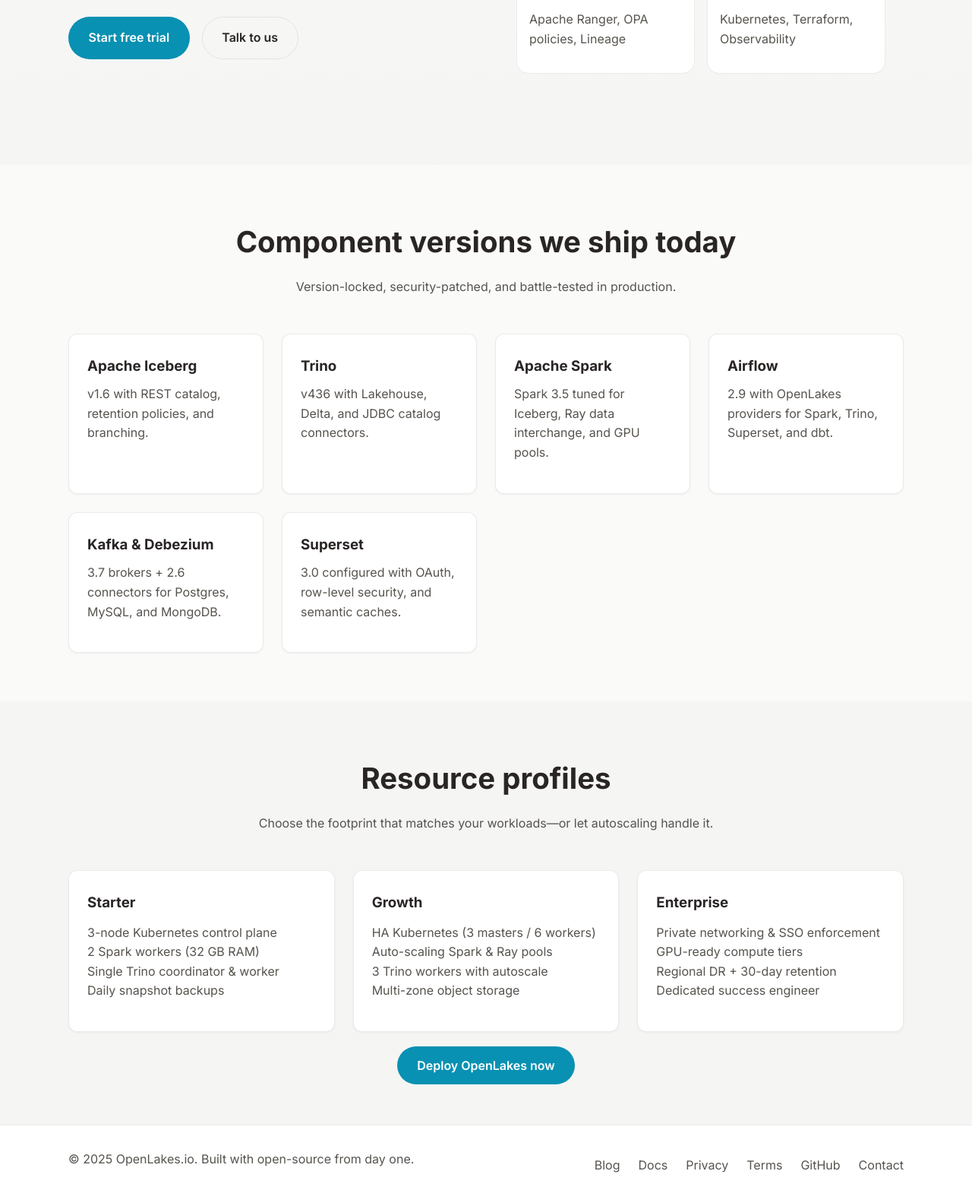
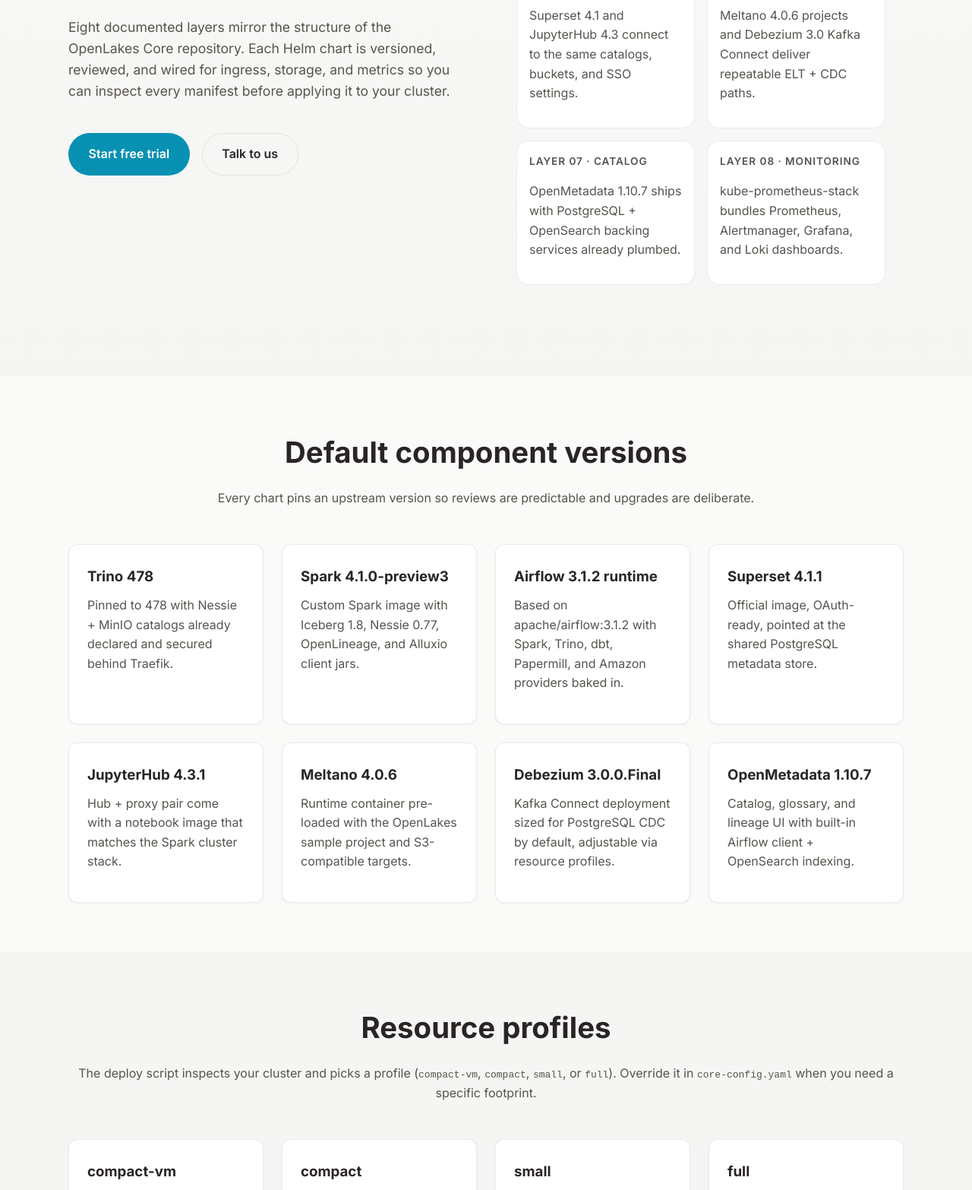
Before and after one commit to OpenLakes/openlakes-site, a plain HTML site: page platform/index.html in a window 1280 px wide. Shown: the part 651-2217 px from the top of the page at 76% size. Drawn offline with Linux system fonts and the light colour scheme.

Commit message:
content: align marketing copy with product

```diff
--- a/platform/index.html
+++ b/platform/index.html
@@ -34,8 +34,8 @@
         <p class="eyebrow">Architecture</p>
         <h1>The OpenLakes platform in one glance</h1>
         <p class="lead">
-          Eight opinionated layers that turn open source projects into a cohesive lakehouse.
-          Every component ships pre-integrated, versioned, and observable from day one.
+          Eight documented layers mirror the structure of the OpenLakes Core repository. Each Helm chart is versioned, reviewed, and wired
+          for ingress, storage, and metrics so you can inspect every manifest before applying it to your cluster.
         </p>
         <div class="hero__actions">
           <a href="https://core.openlakes.io/" class="btn btn--primary">Start free trial</a>
@@ -46,36 +46,36 @@
         <div class="hero__brand" style="padding: 1.5rem;">
           <div style="display: grid; grid-template-columns: repeat(2, minmax(140px, 1fr)); gap: 1rem;">
             <div style="background: white; border-radius: 1rem; padding: 1rem; border: 1px solid var(--border);">
-              <p style="font-size: 0.85rem; font-weight: 600; color: var(--muted); text-transform: uppercase; letter-spacing: 0.07em;">Experience</p>
-              <p style="margin-top: 0.5rem;">Superset, Streamlit Apps, VS Code, Notebooks</p>
+              <p style="font-size: 0.85rem; font-weight: 600; color: var(--muted); text-transform: uppercase; letter-spacing: 0.07em;">Layer 01 · Infrastructure</p>
+              <p style="margin-top: 0.5rem;">Traefik ingress, Longhorn, PostgreSQL, MinIO, Kafka, and Nessie routing form the base.</p>
             </div>
             <div style="background: white; border-radius: 1rem; padding: 1rem; border: 1px solid var(--border);">
-              <p style="font-size: 0.85rem; font-weight: 600; color: var(--muted); text-transform: uppercase; letter-spacing: 0.07em;">SQL + Semantic</p>
-              <p style="margin-top: 0.5rem;">Trino, REST APIs, Metrics Layer</p>
+              <p style="font-size: 0.85rem; font-weight: 600; color: var(--muted); text-transform: uppercase; letter-spacing: 0.07em;">Layer 02 · Compute</p>
+              <p style="margin-top: 0.5rem;">Trino 478 and Spark 4.1.0-preview3 (Iceberg + Nessie enabled) share object storage and credentials.</p>
             </div>
             <div style="background: white; border-radius: 1rem; padding: 1rem; border: 1px solid var(--border);">
-              <p style="font-size: 0.85rem; font-weight: 600; color: var(--muted); text-transform: uppercase; letter-spacing: 0.07em;">Processing</p>
-              <p style="margin-top: 0.5rem;">Apache Spark, Ray, dbt</p>
+              <p style="font-size: 0.85rem; font-weight: 600; color: var(--muted); text-transform: uppercase; letter-spacing: 0.07em;">Layer 03 · Streaming</p>
+              <p style="margin-top: 0.5rem;">Reserved for future engines. Spark Structured Streaming ships today for event use cases.</p>
             </div>
             <div style="background: white; border-radius: 1rem; padding: 1rem; border: 1px solid var(--border);">
-              <p style="font-size: 0.85rem; font-weight: 600; color: var(--muted); text-transform: uppercase; letter-spacing: 0.07em;">Workflow</p>
-              <p style="margin-top: 0.5rem;">Airflow, Dagster, Automation APIs</p>
+              <p style="font-size: 0.85rem; font-weight: 600; color: var(--muted); text-transform: uppercase; letter-spacing: 0.07em;">Layer 04 · Orchestration</p>
+              <p style="margin-top: 0.5rem;">Airflow runtime image with OpenLakes providers and Papermill support keeps jobs reproducible.</p>
             </div>
             <div style="background: white; border-radius: 1rem; padding: 1rem; border: 1px solid var(--border);">
-              <p style="font-size: 0.85rem; font-weight: 600; color: var(--muted); text-transform: uppercase; letter-spacing: 0.07em;">Storage</p>
-              <p style="margin-top: 0.5rem;">Apache Iceberg, Parquet, MinIO / S3</p>
+              <p style="font-size: 0.85rem; font-weight: 600; color: var(--muted); text-transform: uppercase; letter-spacing: 0.07em;">Layer 05 · Analytics</p>
+              <p style="margin-top: 0.5rem;">Superset 4.1 and JupyterHub 4.3 connect to the same catalogs, buckets, and SSO settings.</p>
             </div>
             <div style="background: white; border-radius: 1rem; padding: 1rem; border: 1px solid var(--border);">
-              <p style="font-size: 0.85rem; font-weight: 600; color: var(--muted); text-transform: uppercase; letter-spacing: 0.07em;">Ingestion</p>
-              <p style="margin-top: 0.5rem;">Kafka, Debezium, CDC connectors</p>
+              <p style="font-size: 0.85rem; font-weight: 600; color: var(--muted); text-transform: uppercase; letter-spacing: 0.07em;">Layer 06 · Ingestion</p>
+              <p style="margin-top: 0.5rem;">Meltano 4.0.6 projects and Debezium 3.0 Kafka Connect deliver repeatable ELT + CDC paths.</p>
             </div>
             <div style="background: white; border-radius: 1rem; padding: 1rem; border: 1px solid var(--border);">
-              <p style="font-size: 0.85rem; font-weight: 600; color: var(--muted); text-transform: uppercase; letter-spacing: 0.07em;">Governance</p>
-              <p style="margin-top: 0.5rem;">Apache Ranger, OPA policies, Lineage</p>
+              <p style="font-size: 0.85rem; font-weight: 600; color: var(--muted); text-transform: uppercase; letter-spacing: 0.07em;">Layer 07 · Catalog</p>
+              <p style="margin-top: 0.5rem;">OpenMetadata 1.10.7 ships with PostgreSQL + OpenSearch backing services already plumbed.</p>
             </div>
             <div style="background: white; border-radius: 1rem; padding: 1rem; border: 1px solid var(--border);">
-              <p style="font-size: 0.85rem; font-weight: 600; color: var(--muted); text-transform: uppercase; letter-spacing: 0.07em;">Infrastructure</p>
-              <p style="margin-top: 0.5rem;">Kubernetes, Terraform, Observability</p>
+              <p style="font-size: 0.85rem; font-weight: 600; color: var(--muted); text-transform: uppercase; letter-spacing: 0.07em;">Layer 08 · Monitoring</p>
+              <p style="margin-top: 0.5rem;">kube-prometheus-stack bundles Prometheus, Alertmanager, Grafana, and Loki dashboards.</p>
             </div>
           </div>
         </div>
@@ -86,33 +86,41 @@
   <section class="section">
     <div class="container">
       <div class="section__header">
-        <h2>Component versions we ship today</h2>
-        <p>Version-locked, security-patched, and battle-tested in production.</p>
+        <h2>Default component versions</h2>
+        <p>Every chart pins an upstream version so reviews are predictable and upgrades are deliberate.</p>
       </div>
       <div class="pill-grid" style="grid-template-columns: repeat(auto-fit, minmax(220px, 1fr));">
         <div class="pill">
-          <h3>Apache Iceberg</h3>
-          <p>v1.6 with REST catalog, retention policies, and branching.</p>
+          <h3>Trino 478</h3>
+          <p>Pinned to 478 with Nessie + MinIO catalogs already declared and secured behind Traefik.</p>
         </div>
         <div class="pill">
-          <h3>Trino</h3>
-          <p>v436 with Lakehouse, Delta, and JDBC catalog connectors.</p>
+          <h3>Spark 4.1.0-preview3</h3>
+          <p>Custom Spark image with Iceberg 1.8, Nessie 0.77, OpenLineage, and Alluxio client jars.</p>
         </div>
         <div class="pill">
-          <h3>Apache Spark</h3>
-          <p>Spark 3.5 tuned for Iceberg, Ray data interchange, and GPU pools.</p>
+          <h3>Airflow 3.1.2 runtime</h3>
+          <p>Based on apache/airflow:3.1.2 with Spark, Trino, dbt, Papermill, and Amazon providers baked in.</p>
         </div>
         <div class="pill">
-          <h3>Airflow</h3>
-          <p>2.9 with OpenLakes providers for Spark, Trino, Superset, and dbt.</p>
+          <h3>Superset 4.1.1</h3>
+          <p>Official image, OAuth-ready, pointed at the shared PostgreSQL metadata store.</p>
         </div>
         <div class="pill">
-          <h3>Kafka & Debezium</h3>
-          <p>3.7 brokers + 2.6 connectors for Postgres, MySQL, and MongoDB.</p>
+          <h3>JupyterHub 4.3.1</h3>
+          <p>Hub + proxy pair come with a notebook image that matches the Spark cluster stack.</p>
         </div>
         <div class="pill">
-          <h3>Superset</h3>
-          <p>3.0 configured with OAuth, row-level security, and semantic caches.</p>
+          <h3>Meltano 4.0.6</h3>
+          <p>Runtime container pre-loaded with the OpenLakes sample project and S3-compatible targets.</p>
+        </div>
+        <div class="pill">
+          <h3>Debezium 3.0.0.Final</h3>
+          <p>Kafka Connect deployment sized for PostgreSQL CDC by default, adjustable via resource profiles.</p>
+        </div>
+        <div class="pill">
+          <h3>OpenMetadata 1.10.7</h3>
+          <p>Catalog, glossary, and lineage UI with built-in Airflow client + OpenSearch indexing.</p>
         </div>
       </div>
     </div>
@@ -122,34 +130,39 @@
     <div class="container">
       <div class="section__header">
         <h2>Resource profiles</h2>
-        <p>Choose the footprint that matches your workloads—or let autoscaling handle it.</p>
+        <p>The deploy script inspects your cluster and picks a profile (<code>compact-vm</code>, <code>compact</code>, <code>small</code>, or <code>full</code>). Override it in <code>core-config.yaml</code> when you need a specific footprint.</p>
       </div>
-      <div style="display: grid; grid-template-columns: repeat(auto-fit, minmax(240px, 1fr)); gap: 1.5rem;">
+      <div style="display: grid; grid-template-columns: repeat(auto-fit, minmax(220px, 1fr)); gap: 1.5rem;">
         <div class="pill" style="background: white;">
-          <h3>Starter</h3>
+          <h3>compact-vm</h3>
           <ul style="list-style: none; padding-left: 0; margin-top: 0.75rem; color: var(--muted);">
-            <li>3-node Kubernetes control plane</li>
-            <li>2 Spark workers (32 GB RAM)</li>
-            <li>Single Trino coordinator & worker</li>
-            <li>Daily snapshot backups</li>
+            <li>Auto-selected for single-node macOS/VM setups.</li>
+            <li>Guards against under-provisioned CPU and memory.</li>
+            <li>Keeps every layer online with the smallest requests possible.</li>
           </ul>
         </div>
         <div class="pill" style="background: white;">
-          <h3>Growth</h3>
+          <h3>compact</h3>
           <ul style="list-style: none; padding-left: 0; margin-top: 0.75rem; color: var(--muted);">
-            <li>HA Kubernetes (3 masters / 6 workers)</li>
-            <li>Auto-scaling Spark & Ray pools</li>
-            <li>3 Trino workers with autoscale</li>
-            <li>Multi-zone object storage</li>
+            <li>Manual override for single-node bare metal.</li>
+            <li>Reduces Spark, Trino, Meltano, Debezium, and Loki footprints.</li>
+            <li>Useful when you need the entire stack on a workstation.</li>
           </ul>
         </div>
         <div class="pill" style="background: white;">
-          <h3>Enterprise</h3>
+          <h3>small</h3>
           <ul style="list-style: none; padding-left: 0; margin-top: 0.75rem; color: var(--muted);">
-            <li>Private networking & SSO enforcement</li>
-            <li>GPU-ready compute tiers</li>
-            <li>Regional DR + 30-day retention</li>
-            <li>Dedicated success engineer</li>
+            <li>Default for most lab clusters and small multi-node installs.</li>
+            <li>Balances resource requests so all services remain enabled.</li>
+            <li>Works up to roughly 24 cores / 128&nbsp;Gi across the cluster.</li>
+          </ul>
+        </div>
+        <div class="pill" style="background: white;">
+          <h3>full</h3>
+          <ul style="list-style: none; padding-left: 0; margin-top: 0.75rem; color: var(--muted);">
+            <li>Selected when the cluster advertises ample CPU and memory.</li>
+            <li>Keeps higher retention, multiple Spark executors, and beefier Trino workers.</li>
+            <li>Designed for production environments with dedicated hardware.</li>
           </ul>
         </div>
       </div>
```
Also changed, not shown: blog/index.html (+6 -23 lines), index.html (+5 -6 lines).
